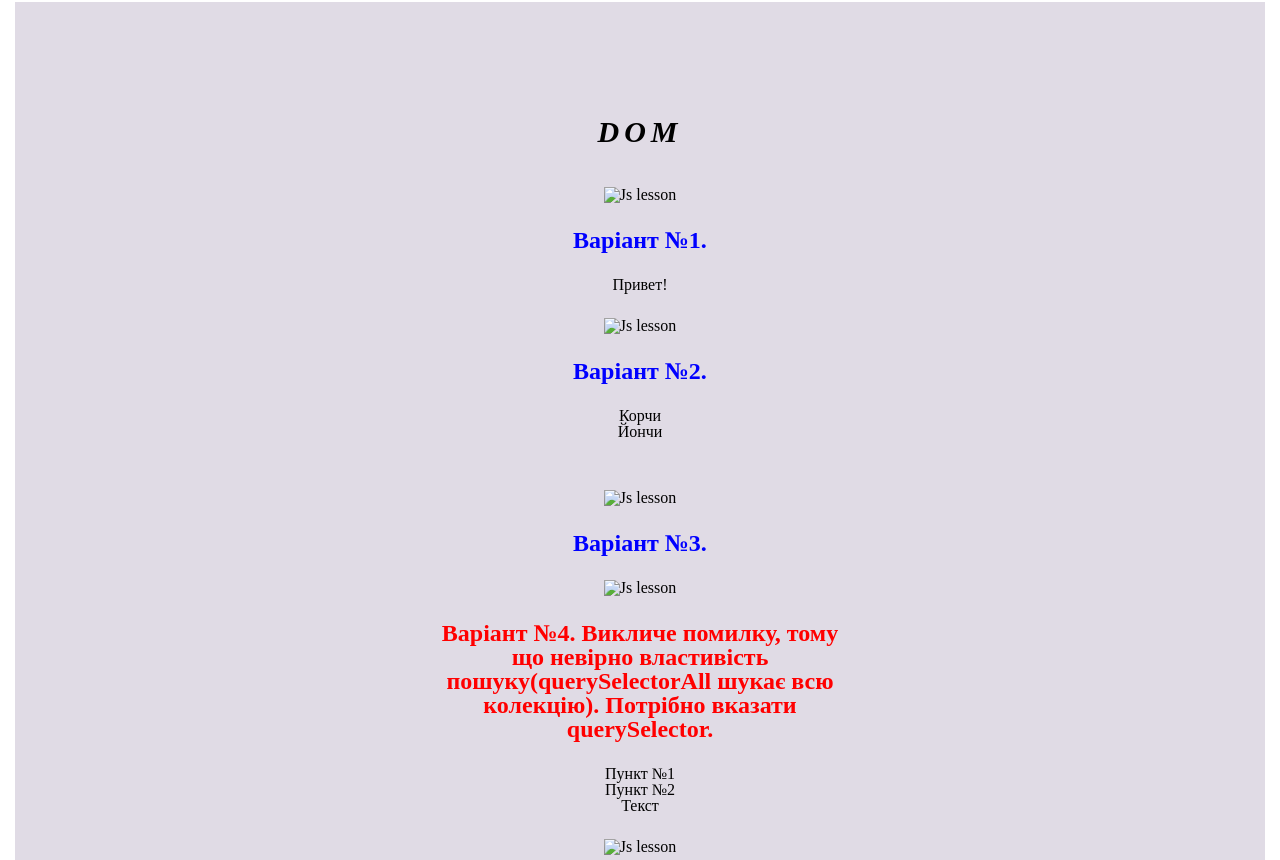
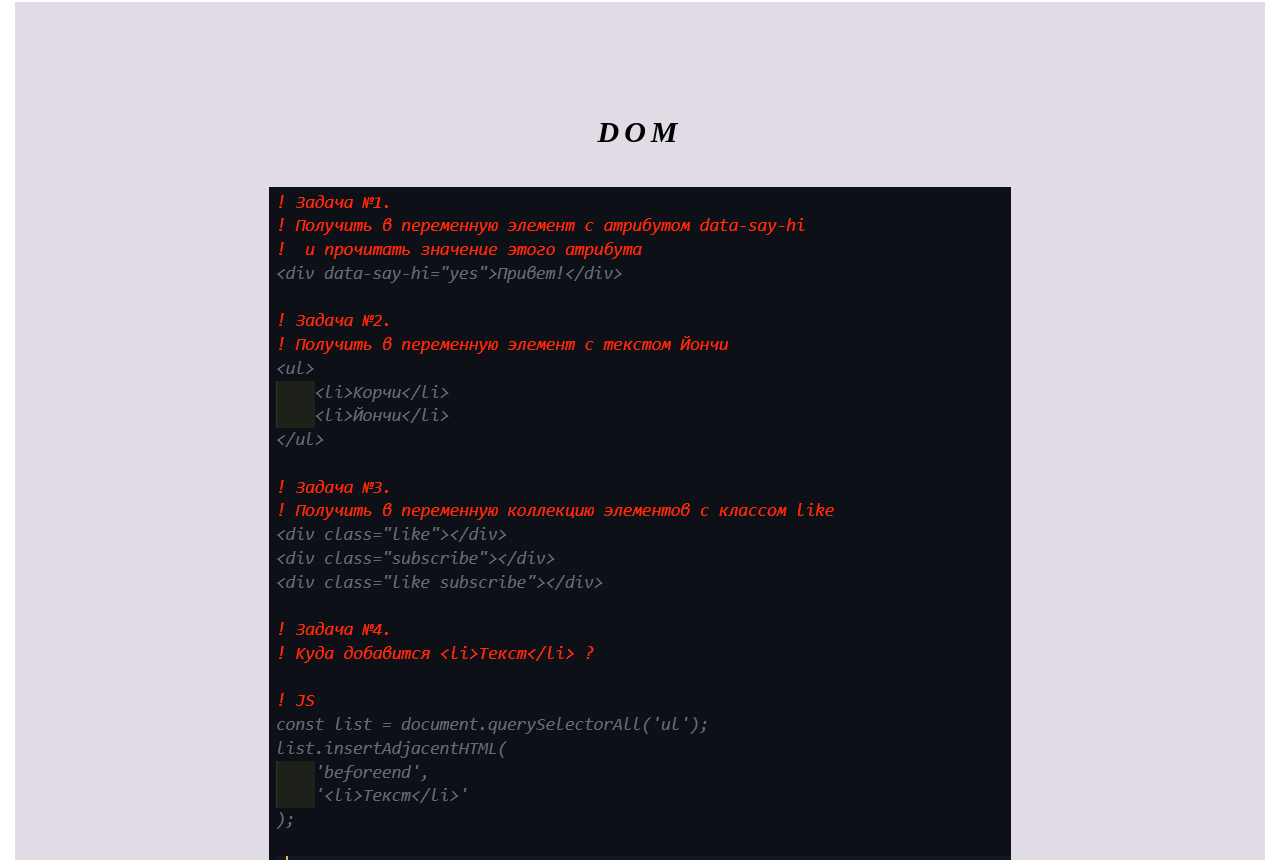
Before and after one commit to Kintys/homework, a plain HTML site: page Lesson_24/index.html in a window 1280 px wide. Shown: the part 4380-5240 px from the top of the page. Drawn offline with Linux system fonts and the light colour scheme; the site is published under a folder, as on GitHub Pages, so addresses that start at the root find nothing.

Commit message:
Update index.html

```diff
--- a/Lesson_24/index.html
+++ b/Lesson_24/index.html
@@ -59,12 +59,12 @@
                 </section>
                 <section class="page__lesson-three lesson">
                     <h2 class="lesson__title">DOM</h2>
-                    <img src="/img/js-dom-main.png" alt="Js lesson">
+                    <img src="img/js-dom-main.png" alt="Js lesson">
                     <p class="lesson__text lesson__text--blue">
                         Варіант №1.
                     </p>
                     <div data-say-hi="yes">Привет!</div>
-                    <img src="/img/js-dom-one.png" alt="Js lesson">
+                    <img src="img/js-dom-one.png" alt="Js lesson">
                     <p class="lesson__text lesson__text--blue">
                         Варіант №2.
                     </p>
@@ -73,11 +73,11 @@
                         <li>Йончи</li>
                     </ul>
                     </p>
-                    <img src="/img/js-dom-two.png" alt="Js lesson">
+                    <img src="img/js-dom-two.png" alt="Js lesson">
                     <p class="lesson__text lesson__text--blue">
                         Варіант №3.
                     </p>
-                    <img src="/img/js-dom-three.png" alt="Js lesson">
+                    <img src="img/js-dom-three.png" alt="Js lesson">
                     <p class="lesson__text lesson__text--red">
                         Варіант №4.
                         Викличе помилку, тому що невірно властивість пошуку(querySelectorAll шукає всю колекцію). Потрібно вказати querySelector.
@@ -86,7 +86,7 @@
                         <li>Пункт №1</li>
                         <li>Пункт №2</li>
                     </ul>
-                    <img src="/img/js-dom-four.png" alt="Js lesson">
+                    <img src="img/js-dom-four.png" alt="Js lesson">
                 </section>
                 <section class="page__lesson-three lesson ">
                     <h2 class="lesson__title"> Прокрутка і координати JAVASCRIPT</h2>
```
